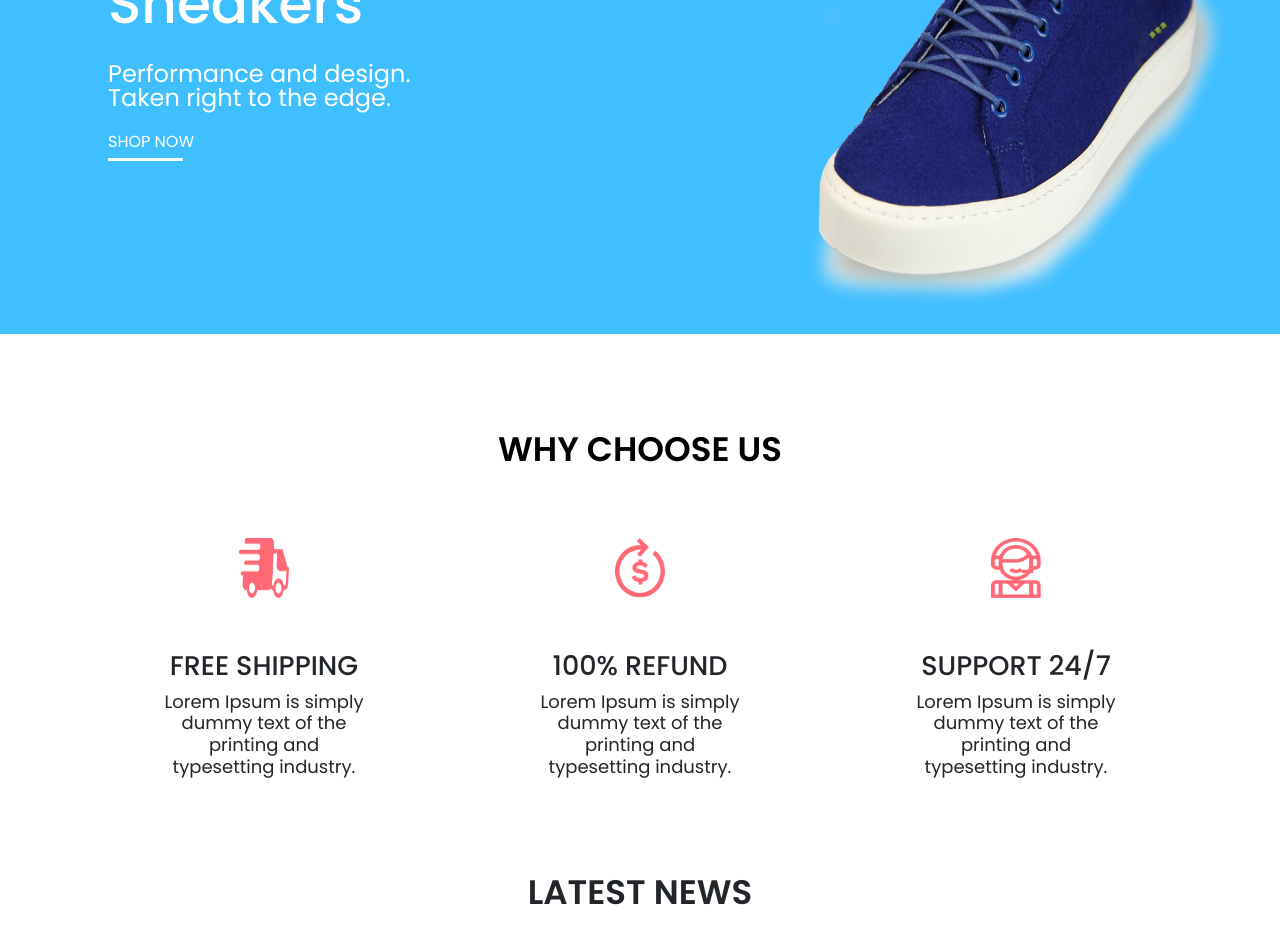
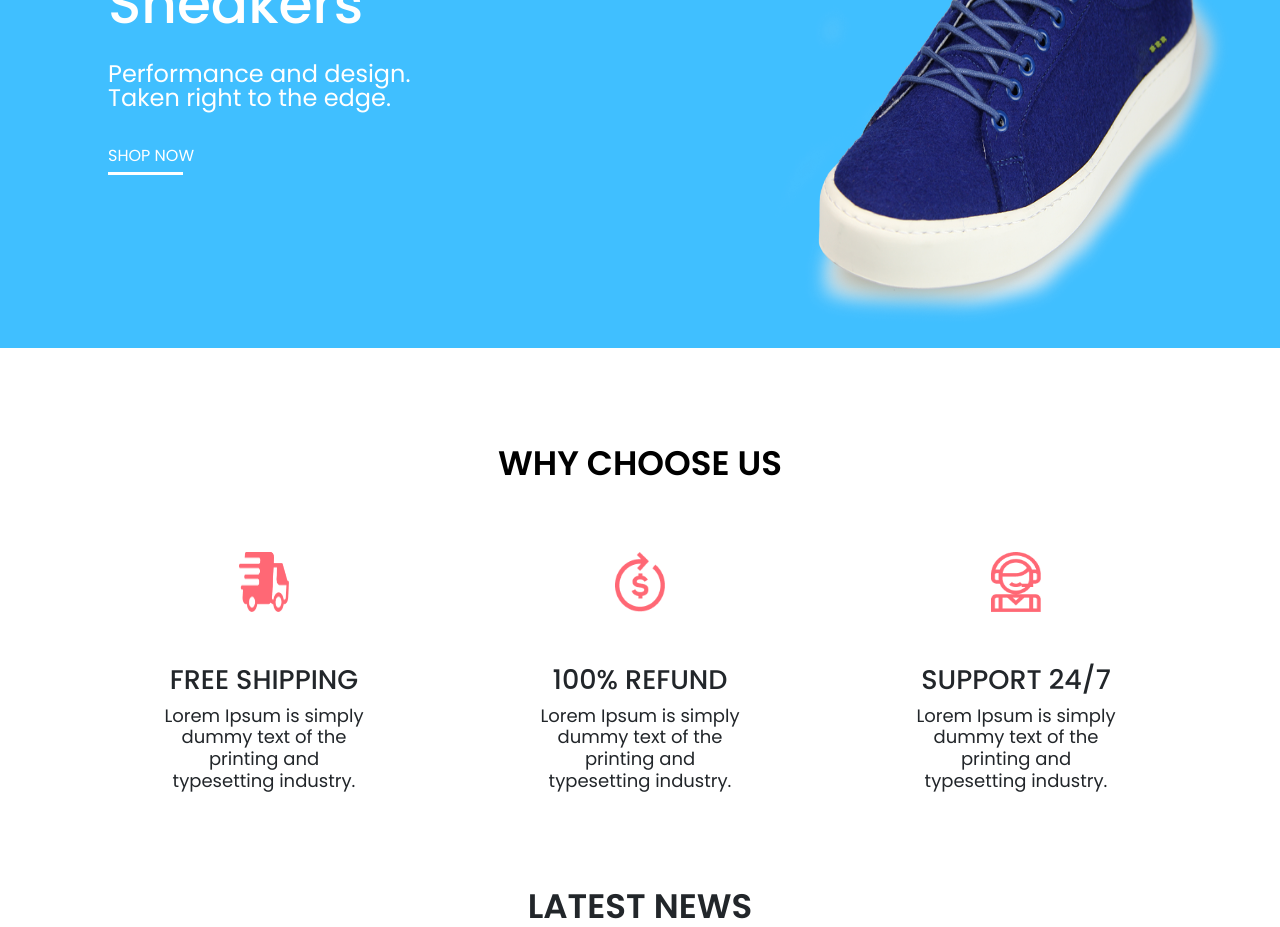
Before and after one commit to Frostdevs/E-com-Store, a React (Vite) app: page / in a window 1280 px wide. Shown: the part 3260-4187 px from the top of the page. Built offline with nearby package versions, Linux system fonts and the light colour scheme; a web font is replaced by a local one.

Commit message:
shop now margin fixed

```diff
--- a/src/Components/Advert/Advert.css
+++ b/src/Components/Advert/Advert.css
@@ -58,6 +58,7 @@ margin-top: 12.11px;
     border: none;
     outline: none;
     cursor: pointer;
+    margin-top: 14px;
 }
 
 .shop:hover {
```
